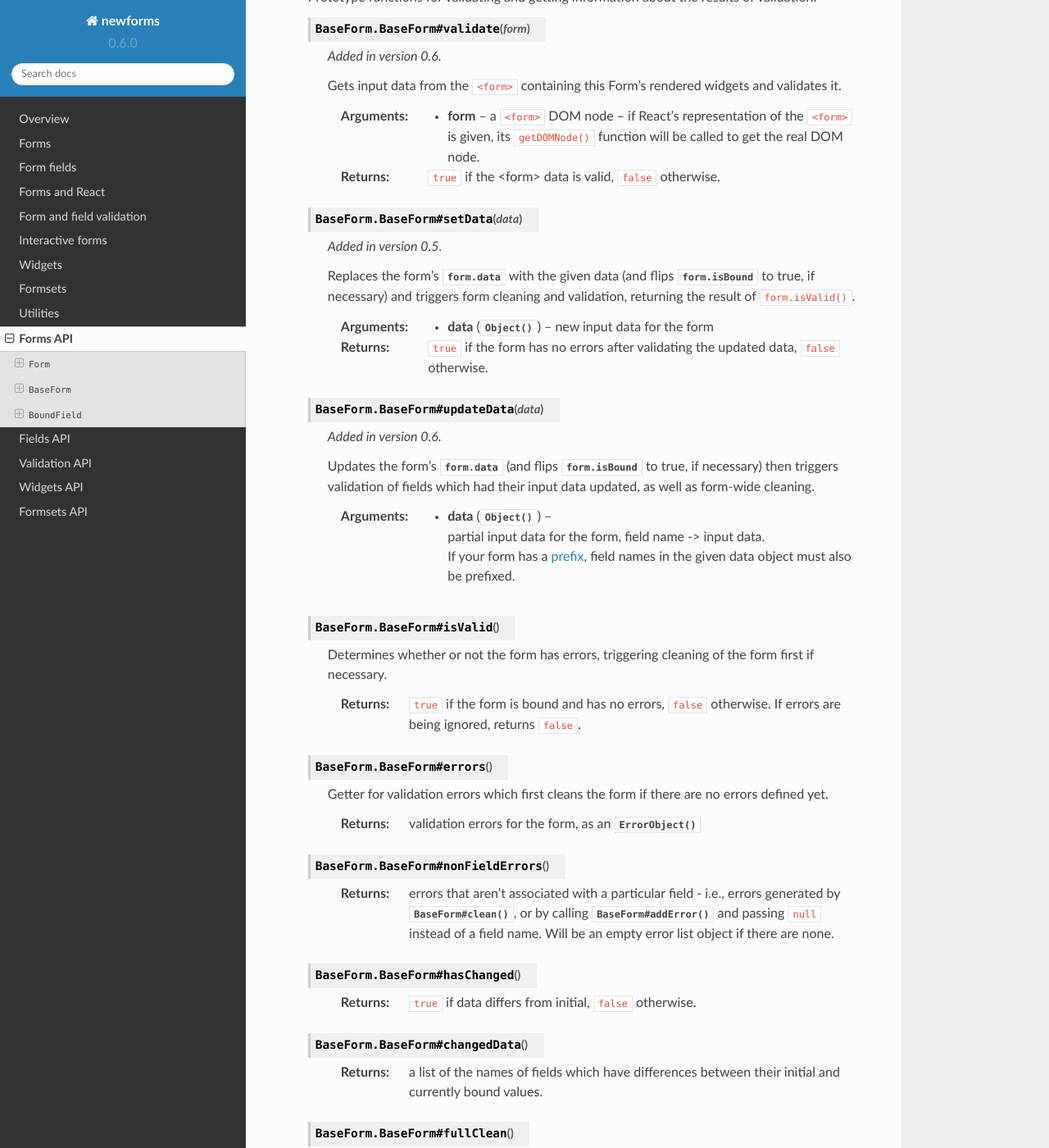
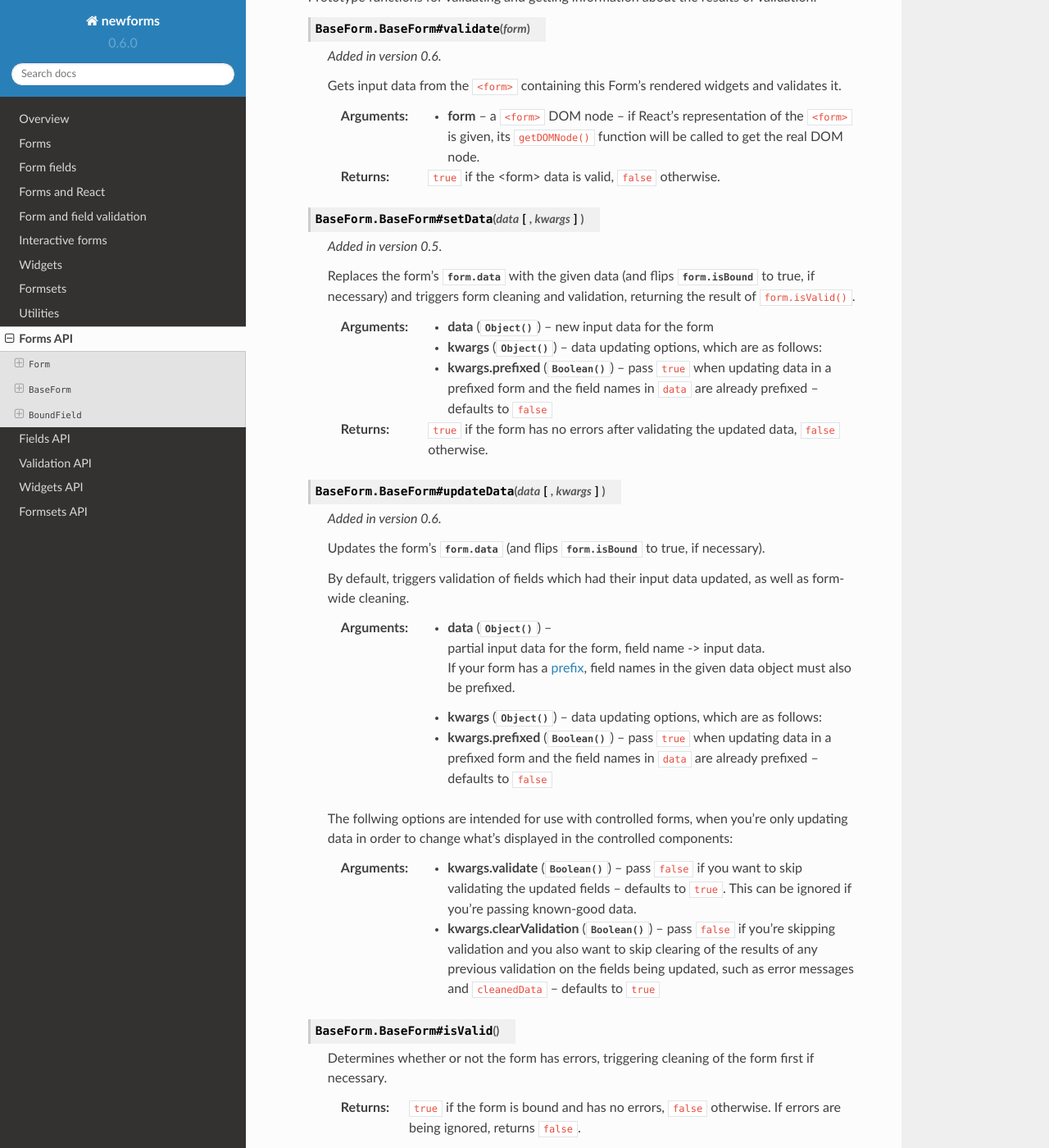
Before and after one commit to insin/newforms, a Sphinx documentation site: the page built from docs/forms_api.rst, in a window 1280 px wide and 1400 px high, scrolled down 3731 px. Shown: the whole window at 82% size. Built offline with Sphinx 7.4.7 and the Read the Docs theme 2.0.0, drawn with Linux system fonts in a browser that asks for light colours; some of the changed text lies outside the part shown.

Commit message:
setData() and updateData() now take unprefixed data by default
Prefixed data can still be passed by also passing {prefixed: true}

Added some options to updateData to control how validation or clearing of existing validation state is handled.

```diff
--- a/docs/forms.rst
+++ b/docs/forms.rst
@@ -327,7 +327,7 @@ fields). More information about this is in :doc:`validation`.
 Updating a form's input data
 =============================
 
-To update a Form's input data use ``form.setData()``.
+To replace a Form's input data use ``form.setData()``.
 
 This will also trigger validation -- updating ``form.errors()`` and
 ``form.cleanedData``, and returning the result of ``form.isValid()``:
--- a/docs/forms_api.rst
+++ b/docs/forms_api.rst
@@ -104,7 +104,7 @@ Forms API
 
       .. versionadded:: 0.6
 
-   :param Boolean controlled:
+   :param Boolean kwargs.controlled:
       Configures whether or not the form will render controlled components -
       when using controlled components, you can update the values displayed in
       the form post initial render using ``form.setData()`` or
@@ -112,7 +112,7 @@ Forms API
 
       .. versionadded:: 0.6
 
-   :param Function onStateChange:
+   :param Function kwargs.onStateChange:
       .. _ref-form-kwargs-onstatechange:
 
       If interactive validation is configured for a Form or any of its Fields,
@@ -219,7 +219,7 @@ Forms API
       :return:
          ``true`` if the <form> data is valid, ``false`` otherwise.
 
-   .. js:function:: BaseForm#setData(data)
+   .. js:function:: BaseForm#setData(data[, kwargs])
 
       .. versionadded:: 0.5
 
@@ -229,23 +229,52 @@ Forms API
 
       :param Object data: new input data for the form
 
+      :param Object kwargs: data updating options, which are as follows:
+
+      :param Boolean kwargs.prefixed:
+         pass ``true`` when updating data in a prefixed form and the field
+         names in ``data`` are already prefixed -- defaults to ``false``
+
       :return:
          ``true`` if the form has no errors after validating the updated data,
          ``false`` otherwise.
 
-   .. js:function:: BaseForm#updateData(data)
+   .. js:function:: BaseForm#updateData(data[, kwargs])
 
       .. versionadded:: 0.6
 
       Updates the form's :js:attr:`form.data` (and flips :js:attr:`form.isBound`
-      to true, if necessary) then triggers validation of fields which had their
-      input data updated, as well as form-wide cleaning.
+      to true, if necessary).
+
+      By default, triggers validation of fields which had their input data
+      updated, as well as form-wide cleaning.
 
       :param Object data:
          partial input data for the form, field name -> input data.
 
          If your form has a :ref:`prefix <ref-form-prefixes>`, field names in
          the given data object must also be prefixed.
+
+      :param Object kwargs: data updating options, which are as follows:
+
+      :param Boolean kwargs.prefixed:
+         pass ``true`` when updating data in a prefixed form and the field
+         names in ``data`` are already prefixed -- defaults to ``false``
+
+      The follwing options are intended for use with controlled forms, when
+      you're only updating data in order to change what's displayed in the
+      controlled components:
+
+      :param Boolean kwargs.validate:
+         pass ``false`` if you want to skip validating the  updated fields --
+         defaults to ``true``. This can be ignored if you're passing known-good
+         data.
+
+      :param Boolean kwargs.clearValidation:
+         pass ``false`` if you're skipping validation and you also want to skip
+         clearing of the results of any previous validation on the fields being
+         updated, such as error messages and ``cleanedData`` -- defaults to
+         ``true``
 
    .. js:function:: BaseForm#isValid()
 
```
Also changed, not shown: 1 other file.
